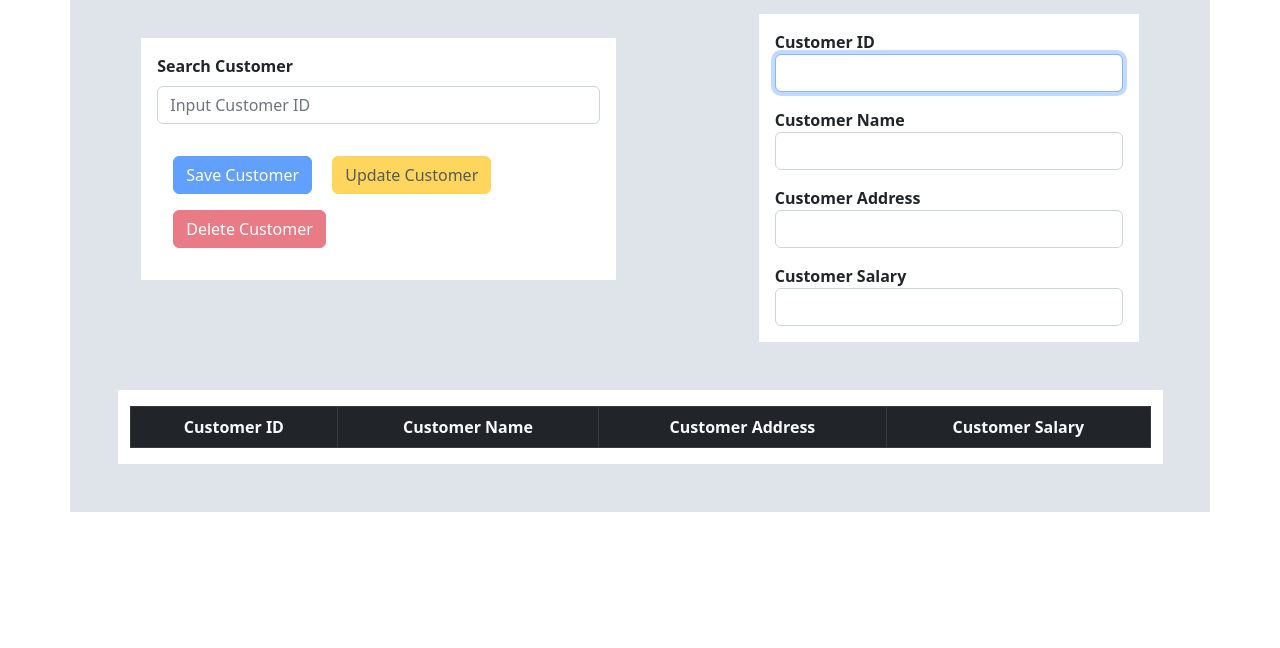
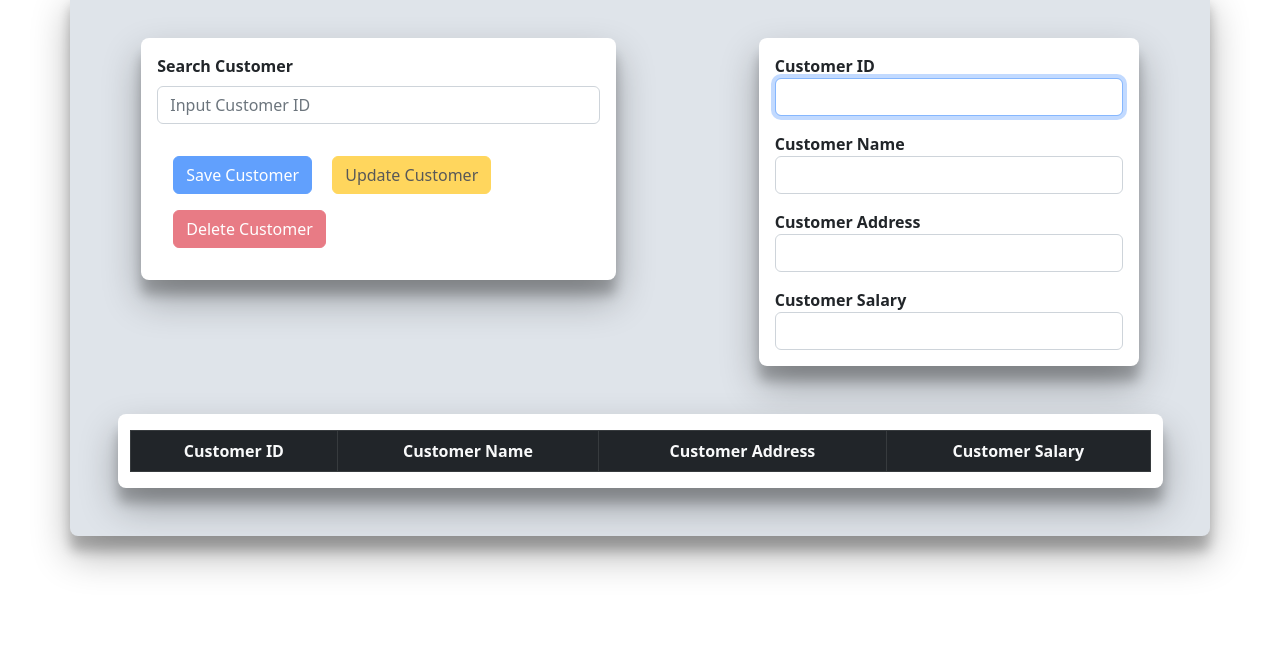
Before and after one commit to Kavithma-Thushal/JavaEE-POS, a plain HTML site: page FrontEnd-POS/pages/customer.html in a window 1280 px wide. Shown: the part 152-800 px from the top of the page. Drawn offline with Linux system fonts and the light colour scheme; no server answers.

Commit message:
Customer Management Refactored 5

```diff
--- a/FrontEnd-POS/assets/styles/style.css
+++ b/FrontEnd-POS/assets/styles/style.css
@@ -6,11 +6,11 @@
     color: white !important;
 }
 
-/*.sectionBorder {
+.sectionBorder {
     box-shadow: rgba(0, 0, 0, 0.3) 0 19px 38px, rgba(0, 0, 0, 0.22) 0 15px 12px;
     border-radius: 8px;
-    !*box-shadow: 0 0 10px rgba(0, 0, 0, 0.1);*!
-}*/
+    /*box-shadow: 0 0 10px rgba(0, 0, 0, 0.1);*/
+}
 
 .control-error {
     color: red;
--- a/FrontEnd-POS/pages/customer.html
+++ b/FrontEnd-POS/pages/customer.html
@@ -56,8 +56,7 @@
         </div>
     </div>
     <div class="container d-flex flex-grow-1 flex-column sectionBorder mb-5" style="background-color: #dfe4ea">
-        <div class="row justify-content-around " style="height: max-content">
-
+        <div class="row justify-content-around" style="height: max-content">
             <!--Customer Search-->
             <div class="col-10 col-md-6 col-lg-5 p-0 mt-5 sectionBorder"
                  style="background-color: white; height: max-content ">
@@ -74,9 +73,8 @@
                     </button>
                 </div>
             </div>
-
             <!--Customer Form-->
-            <div class="col-10 col-md-5 col-lg-4 p-0 mt-4 mb-4 sectionBorder" style="background-color: white">
+            <div class="col-10 col-md-5 col-lg-4 p-0 mt-5 mb-4 sectionBorder" style="background-color: white">
                 <form action="customer" id="customerForm">
                     <div class="mb-3 ms-3 me-3 mt-3 ">
                         <label class="fw-bold" for="txtCusId">Customer ID</label>
@@ -100,7 +98,6 @@
                     </div>
                 </form>
             </div>
-
         </div>
         <div class="row mt-5 mb-5 mt-md-2 mt-lg-4 justify-content-around">
             <!--Customer Table-->
```
